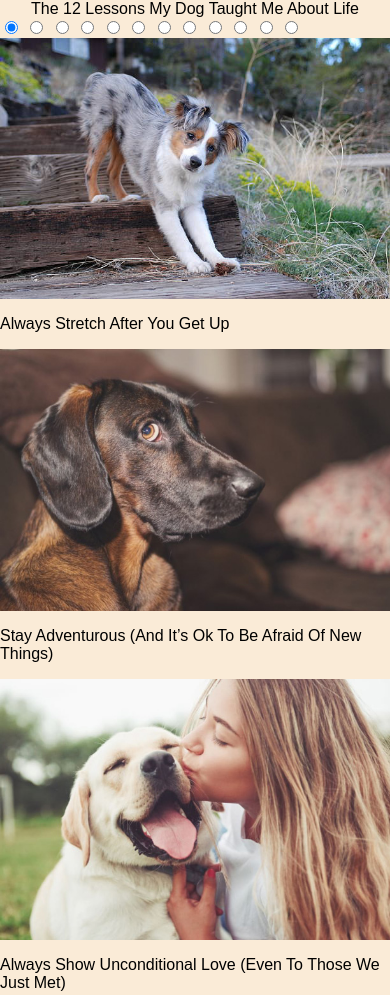
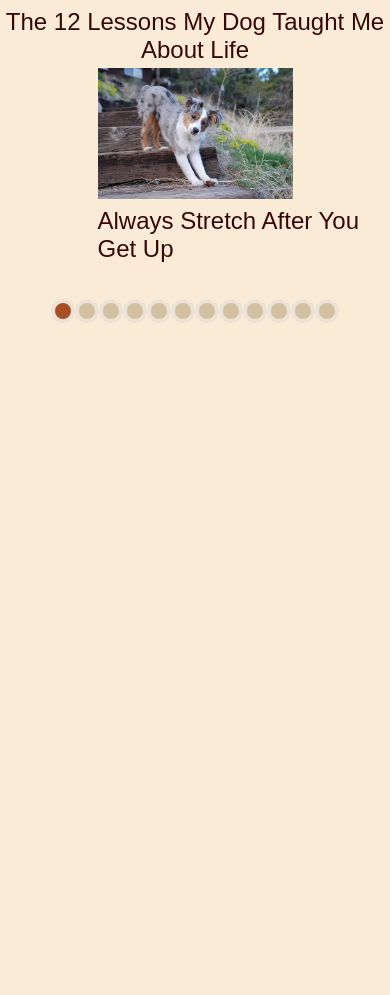
Before and after one commit to DzinaKor/dogs-css-slider, a plain HTML site: page index.html in a window 390 px wide. Shown: the top 995 px of the page. After the commit the page ends 844 px from the top, so only its background shows below. Drawn offline with Linux system fonts and the light colour scheme.

Commit message:
feat: add css for sliders

```diff
--- a/style.css
+++ b/style.css
@@ -16,10 +16,245 @@ body {
 
 .title {
     text-align: center;
+    margin-top: 0.5rem;
+    font-family: Arial, Helvetica, sans-serif;
+    font-size: 1.5rem;
+    color: rgb(55, 8, 8);
 }
 
 img {
     height: auto;
     vertical-align: middle;
-    max-width: 100%;
+    max-width: 50%;
 }
+
+p {
+    margin-block-start: calc(0.625rem * 0);
+    margin-block-end: calc(0.625rem * 0);
+}
+
+.container {
+    display: flex;
+    align-items: center;
+    justify-content: center;
+    max-width: calc(0.625rem * 1230);
+    margin: 0 auto;
+    padding: 0 10%;
+}
+
+.content-container {
+    display: grid;
+    grid-template-columns: 60% 40%;
+    grid-template-rows: 90% 10%;
+    align-items: end;
+    padding-top: 1%;
+}
+
+.buttons {
+    display: flex;
+    height: 2.5rem;
+    grid-row: 1/2;
+    grid-column: 2/3;
+    justify-self: flex-end;
+    z-index: 2;
+    padding-right: 28%;
+    margin: 0.7rem;
+}
+
+.button {
+    width: 1rem;
+    height: 1rem;
+    background-color: rgb(210, 192, 163);
+    border: 0.3rem solid #ece2d6;
+    border-radius: 50%;
+    cursor: pointer;
+}
+
+.button:hover {
+    background-color: rgb(47, 47, 47);
+    opacity: 40%;
+
+}
+
+.button:active {
+    border: 0.3rem solid rgb(253, 104, 5);
+    opacity: 20%;
+    touch-action: manipulation;
+}
+
+input[name="slider"] {
+    visibility: hidden;
+}
+
+#switch1:checked~.slide1 {
+    opacity: 1;
+}
+
+#switch1:checked~.buttons #button1 {
+    background-color: rgb(167, 78, 36);
+    transition-duration: 1s;
+}
+
+#switch2:checked~.slide2 {
+    opacity: 1;
+}
+
+#switch2:checked~.buttons #button2 {
+    background-color: rgb(167, 78, 36);
+}
+
+#switch3:checked~.slide3 {
+    opacity: 1;
+}
+
+#switch3:checked~.buttons #button3 {
+    background-color: rgb(167, 78, 36);
+}
+
+#switch4:checked~.slide4 {
+    opacity: 1;
+}
+
+#switch4:checked~.buttons #button4 {
+    background-color: rgb(167, 78, 36);
+}
+
+#switch5:checked~.slide5 {
+    opacity: 1;
+}
+
+#switch5:checked~.buttons #button5 {
+    background-color: rgb(167, 78, 36);
+}
+
+#switch6:checked~.slide6 {
+    opacity: 1;
+}
+
+#switch6:checked~.buttons #button6 {
+    background-color: rgb(167, 78, 36);
+}
+
+#switch7:checked~.slide7 {
+    opacity: 1;
+}
+
+#switch7:checked~.buttons #button7 {
+    background-color: rgb(167, 78, 36);
+}
+
+#switch8:checked~.slide8 {
+    opacity: 1;
+}
+
+#switch8:checked~.buttons #button8 {
+    background-color: rgb(167, 78, 36);
+}
+
+#switch9:checked~.slide9 {
+    opacity: 1;
+}
+
+#switch9:checked~.buttons #button9 {
+    background-color: rgb(167, 78, 36);
+}
+
+#switch10:checked~.slide10 {
+    opacity: 1;
+}
+
+#switch10:checked~.buttons #button10 {
+    background-color: rgb(167, 78, 36);
+}
+
+#switch11:checked~.slide11 {
+    opacity: 1;
+}
+
+#switch11:checked~.buttons #button11 {
+    background-color: rgb(167, 78, 36);
+}
+
+#switch12:checked~.slide12 {
+    opacity: 1;
+}
+
+#switch12:checked~.buttons #button12 {
+    background-color: rgb(167, 78, 36);
+}
+
+.slide {
+    width: 100%;
+    height: 100%;
+    display: flex;
+    flex-direction: column;
+    padding-top: 5%;
+    transition: opacity 1.5s, visibility 1.5s;
+    opacity: 0;
+    overflow: hidden;
+}
+
+.slide img {
+    width: 100%;
+    margin: 0 auto;
+}
+
+.slide p {
+    font-family: Arial, Helvetica, sans-serif;
+    color: rgb(55, 8, 8);
+    font-size: 1.5rem;
+    padding-top: 1.5rem;
+    text-align: left;
+    padding-left: 25%;
+}
+
+.slide1 {
+    z-index: 1;
+}
+
+.slide1,
+.slide2,
+.slide3,
+.slide4,
+.slide5,
+.slide6,
+.slide7,
+.slide8,
+.slide9,
+.slide10,
+.slide11,
+.slide12 {
+    grid-row: 1/3;
+    grid-column: 1/3;
+}
+
+@media (max-width: 768px) {
+    .buttons {
+        grid-column: 1/3;
+        justify-self: center;
+        margin-bottom: 7%;
+        padding-right: 0%;
+    }
+
+    .slide p {
+        padding-top: 0.5rem;
+    }
+}
+
+@media (max-width: 620px) {
+    .buttons {
+        margin-bottom: 10%;
+    }
+}
+
+@media (max-width: 474px) {
+    .buttons {
+        margin-bottom: 15%;
+    }
+}
+
+@media (max-width: 376px) {
+    .buttons {
+        margin-bottom: 27%;
+    }
+}
```
